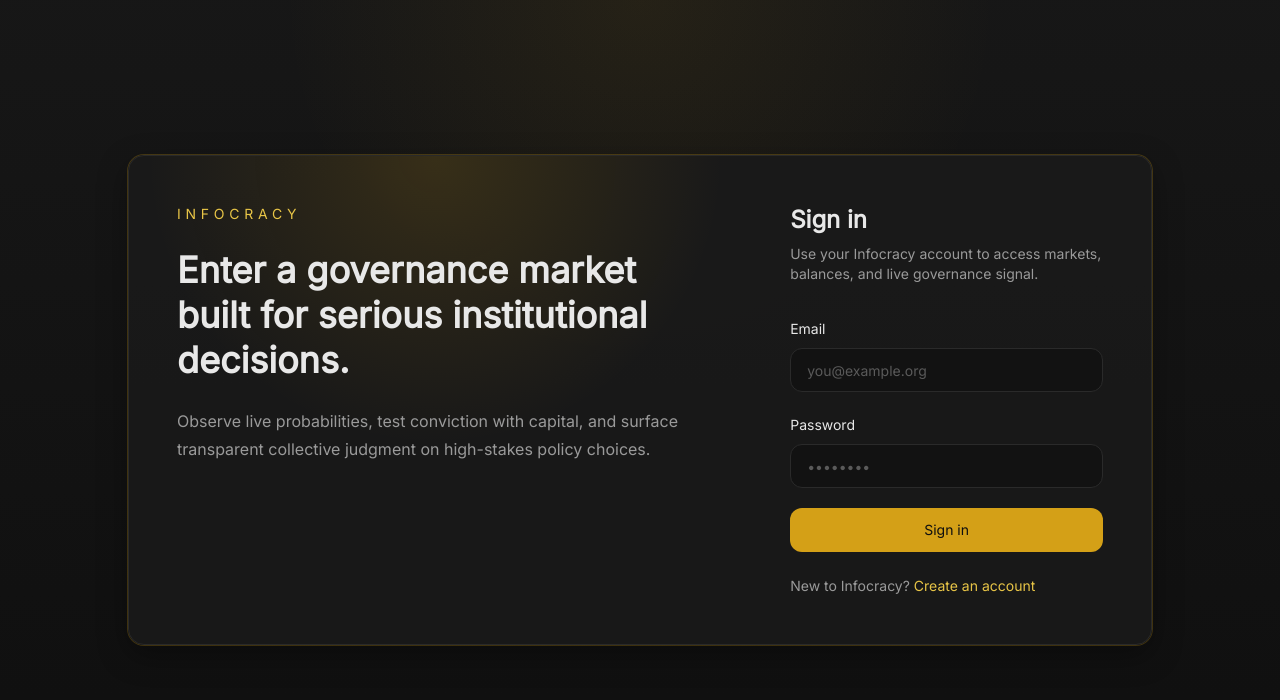
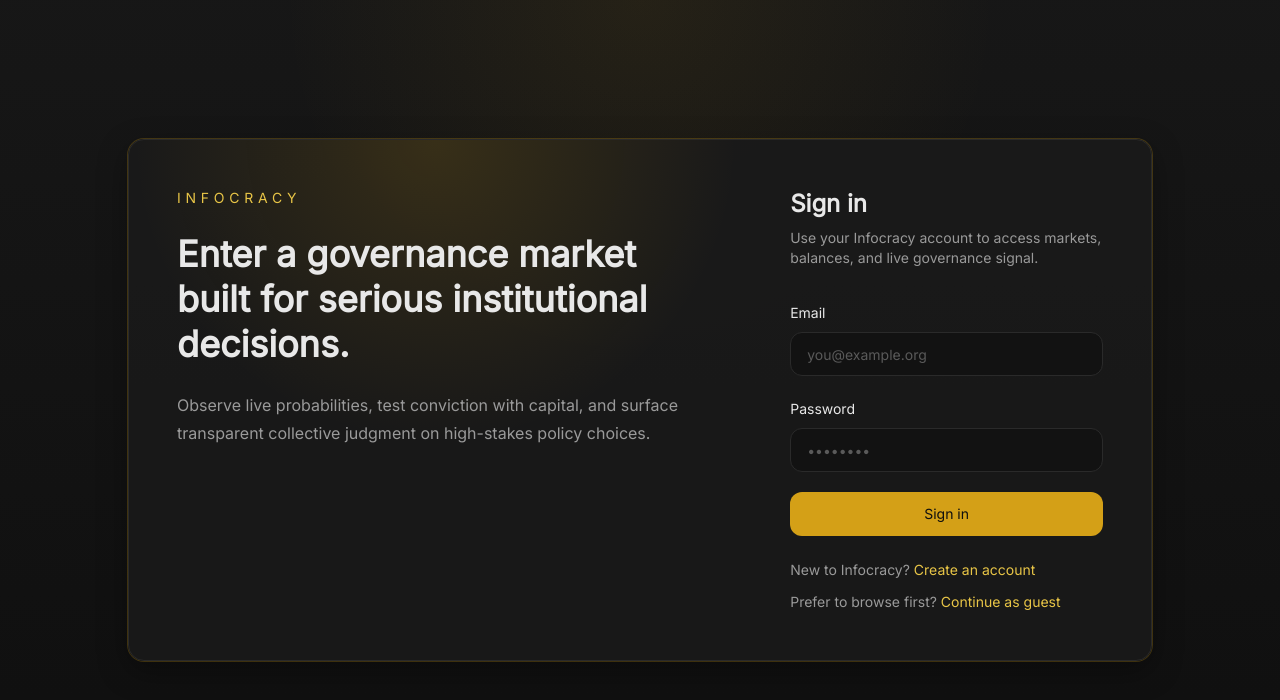
Before and after one commit to GoldenPawSteps/infocracy-app, a Next.js app in the folder frontend/: page /signin in a window 1280 px wide. Shown: the top 700 px of the page. Built offline with nearby package versions, Linux system fonts and the light colour scheme; no server answers.

Commit message:
feat: update navigation and authentication flows to allow guest access and improve link visibility

```diff
--- a/frontend/src/app/(app)/dashboard/page.tsx
+++ b/frontend/src/app/(app)/dashboard/page.tsx
@@ -182,8 +182,8 @@
                   Create a new market to begin collecting structured belief across your community.
                 </p>
                 <div className="mt-6 flex justify-center">
-                  <Link href="/markets/new">
-                    <Button>Create market</Button>
+                  <Link href={user ? '/markets/new' : '/signin'}>
+                    <Button>{user ? 'Create market' : 'Sign in to create'}</Button>
                   </Link>
                 </div>
               </Card>
--- a/frontend/src/app/(auth)/signin/page.tsx
+++ b/frontend/src/app/(auth)/signin/page.tsx
@@ -84,6 +84,12 @@
                 Create an account
               </Link>
             </p>
+            <p className="mt-3 text-sm text-text-secondary">
+              Prefer to browse first?{' '}
+              <Link href="/dashboard" className="font-medium text-gold-light hover:text-gold">
+                Continue as guest
+              </Link>
+            </p>
           </div>
         </div>
       </Card>
--- a/frontend/src/app/(auth)/signup/page.tsx
+++ b/frontend/src/app/(auth)/signup/page.tsx
@@ -85,6 +85,12 @@
                 Sign in instead
               </Link>
             </p>
+            <p className="mt-3 text-sm text-text-secondary">
+              Want to look around first?{' '}
+              <Link href="/dashboard" className="font-medium text-gold-light hover:text-gold">
+                Continue as guest
+              </Link>
+            </p>
           </div>
         </div>
 
--- a/frontend/src/app/globals.css
+++ b/frontend/src/app/globals.css
@@ -133,6 +133,14 @@
   animation-delay: 300ms;
 }
 
+@media (hover: hover) and (pointer: fine) {
+  .nav-link-inactive:hover {
+    border-color: #2a2a2a;
+    background-color: #161616;
+    color: #e8e8e8;
+  }
+}
+
 @keyframes route-progress-sheen {
   from {
     transform: translateX(-35%);
--- a/frontend/src/components/layout/Navigation.tsx
+++ b/frontend/src/components/layout/Navigation.tsx
@@ -22,7 +22,7 @@
   const [pendingPathname, setPendingPathname] = useState<string | null>(null);
 
   useEffect(() => {
-    setPendingPathname((current) => (current === pathname ? null : current));
+    setPendingPathname(null);
   }, [pathname]);
 
   useEffect(() => {
@@ -67,7 +67,7 @@
               'rounded-xl border px-4 py-3 text-sm font-medium transition-all',
               isActive
                 ? 'border-gold/50 bg-gold/10 text-gold-light shadow-[0_0_0_1px_rgba(212,160,23,0.2)]'
-                : 'border-transparent text-text-secondary hover:border-border hover:bg-[#161616] hover:text-text-primary',
+                : 'nav-link-inactive border-transparent text-text-secondary',
             )}
           >
             {item.label}
```
